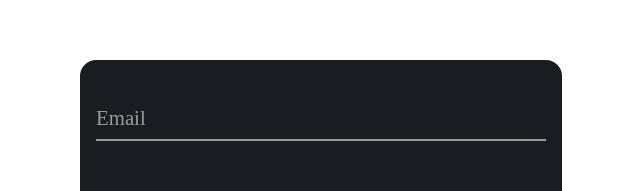
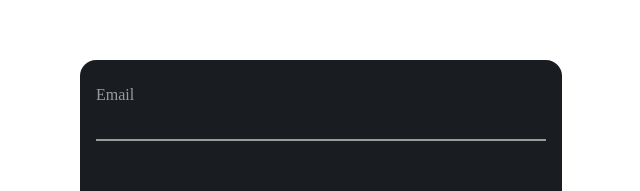
Before and after one commit to MatheusFellipi/dog-breed, a Next.js app: page / in a window 1280 px wide. Shown: the part 207-398 px from the top of the page, without its empty margins (327-967 px from the left). Built offline with nearby package versions, Linux system fonts and the light colour scheme.

Commit message:
Alterando os tipos do componente input

```diff
--- a/src/components/input/index.tsx
+++ b/src/components/input/index.tsx
@@ -1,28 +1,26 @@
 import styled from "@emotion/styled";
+import { type } from "os";
+import { FormEvent, InputHTMLAttributes } from "react";
 
-type InputProps = {
-  type: "text" | "email" | undefined;
+interface InputProps extends InputHTMLAttributes<HTMLInputElement> {
   label: string;
-  valeu: string;
-  onCharge: () => void;
-};
+}
 
-export function Input({ valeu, onCharge, label, type }: InputProps) {
+export function Input({
+  value,
+  onChange,
+  label,
+  type,
+  name,
+  ...rest
+}: InputProps) {
   if (type === undefined) {
     type = "text";
   }
 
   return (
     <Label className="form__group field">
-      <input
-        type={type}
-        className="form__field"
-        placeholder={label}
-        name={label}
-        id={label}
-        value={valeu}
-        onChange={onCharge}
-      />
+      <input className="form__field" {...rest} />
       <label htmlFor={label} className="form__label">
         {label}
       </label>
```
